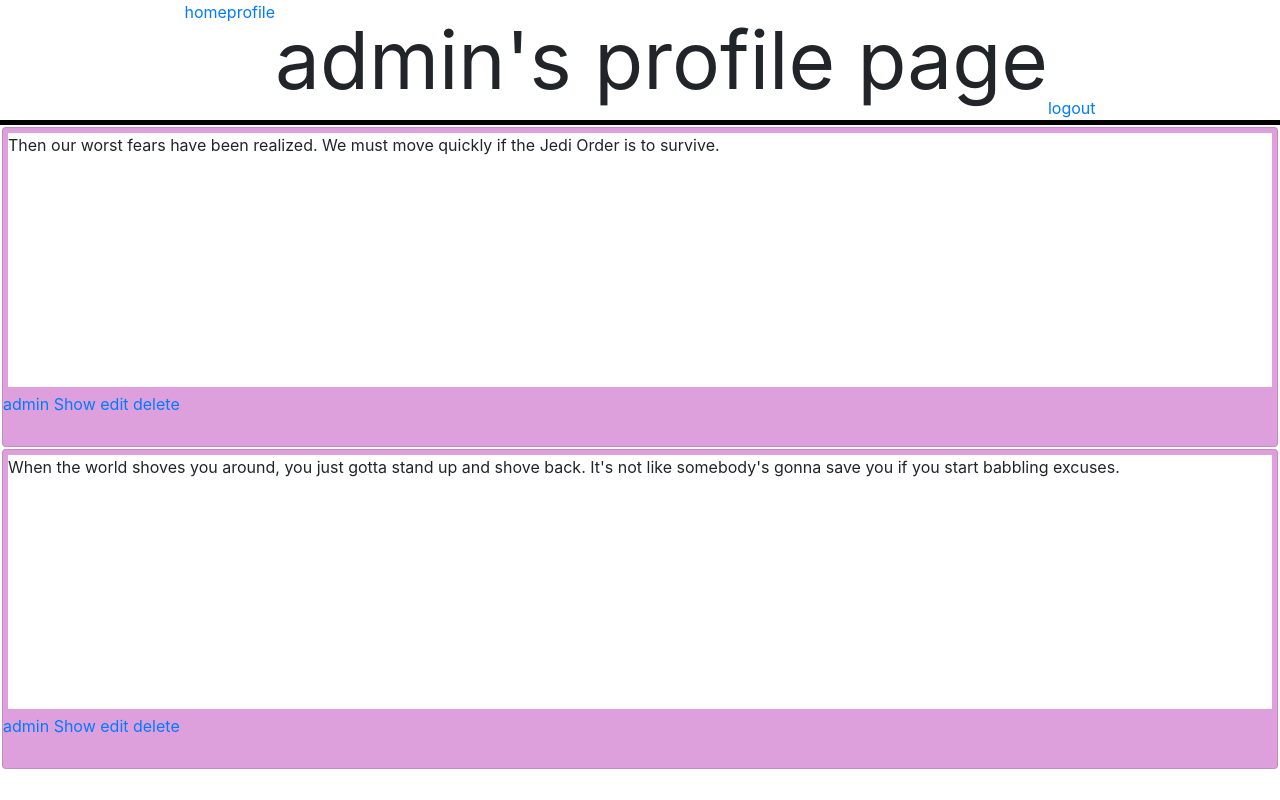
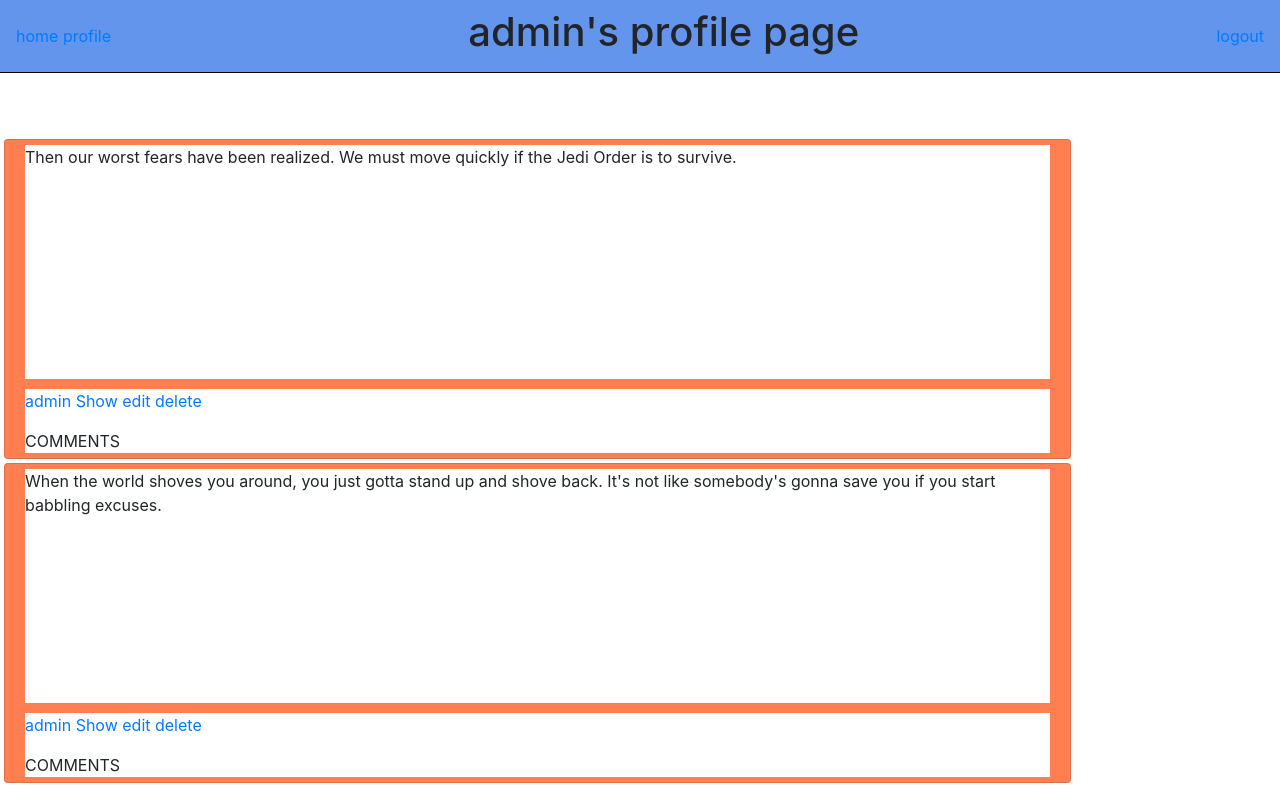
Before and after one commit to Guy-Norkunas/Rails-Group-Project, a Rails app: page /profile in a window 1280 px wide. Run offline with Rails 7, Linux system fonts and the light colour scheme; a user stored in the database is signed in; data comes from the database, SQL or seed files in the repository; style sheets or scripts are compiled from the project's sources.

Commit message:
added homepage wireframe

```diff
--- a/app/assets/stylesheets/main.scss
+++ b/app/assets/stylesheets/main.scss
@@ -1,18 +1,11 @@
 @use "sass:math";
 
 @import 'styles/homepage/post';
-@import 'styles/shared/navbar';
+@import 'styles/shared/nav';
 
 body {
   margin: 0px;
+  padding-top: 135px;
 }
 
-
-$grid-breakpoints: (
-  xs: 0,
-  sm: 576px,
-  md: 768px,
-  lg: 992px,
-  xl: 1200px,
-  xxl: 1500px
-) !default;
+$nav-color: cornflowerblue;
--- a/app/assets/stylesheets/styles/homepage/post.scss
+++ b/app/assets/stylesheets/styles/homepage/post.scss
@@ -1,10 +1,15 @@
 #post {
-  background-color: plum;
-  margin: 2px;
+  background-color: coral;
+  margin: 4px;
   height: 40vh;
-  #content {
+  div{
     margin: 5px;
     background-color: white;
+  }
+  #content {
     height: 80%;
   }
+  #attribute{
+    height: 20%;
+  }
 }
--- /dev/null
+++ b/app/assets/stylesheets/styles/shared/nav.scss
@@ -0,0 +1,6 @@
+#navbar {
+  display: flex;
+  justify-content: space-between;
+  border-bottom: 1px solid black;
+  background-color:cornflowerblue;
+}
--- a/app/assets/stylesheets/styles/shared/navbar.scss
+++ /dev/null
@@ -1,11 +0,0 @@
-#navbar {
-  display: flex;
-  justify-content: center;
-  border-bottom: 5px solid black;
-  #page-title {
-    font-size: 5em;
-  }
-  #logout {
-    align-self: flex-end;
-  }
-}
--- a/app/views/shared/_nav.html.erb
+++ b/app/views/shared/_nav.html.erb
@@ -1,6 +1,8 @@
-<div id = "navbar">
-  <span id = 'home'><%= link_to 'home', home_page_path %></span>
-  <span id = 'profile'><%= link_to 'profile', user_profile_path %></span>
-  <span id = 'page-title'><%= title %></span>
-  <span id = 'logout'><%= link_to 'logout', destroy_user_session_path, method: :delete %></span>
+<div id="navbar" class="navbar fixed-top navbar-light">
+  <div>
+    <span id='home'><%= link_to 'home', home_page_path %></span>
+    <span id='profile'><%= link_to 'profile', user_profile_path %></span>
+  </div>
+  <h1 id='page-title'><%= title %></h1>
+  <span id='logout'><%= link_to 'logout', destroy_user_session_path, method: :delete %></span>
 </div>
--- a/app/views/shared/_post.html.erb
+++ b/app/views/shared/_post.html.erb
@@ -1,16 +1,18 @@
 <% @posts.all.each do |post| %>
-<div id ="post" class = "card" >
-<!-- Content --->
- <div id = "content"> <p><%= post.content %></p></div>
-
-<!-- Links --->
-    <div id = "attribute">
+	<div id="post" class="card col-lg-10">
+	<!-- Post Content --->
+	<div id="content">
+		<p><%= post.content %></p>
+	</div>
+	<!-- Post Associations --->
+	<div id="attribute">
 		<p><%= link_to "#{post.user.username}", show_profile_path(post.user) %>
 			<%= link_to "Show", post_path(post) %>
 			<% if post.user == current_user %>
 			<%= link_to "edit", edit_post_path(post) %>
 			<%= link_to "delete", post_path(post), method: :delete, data: { confirm: 'Are you sure?' } %>
 			<% end %></p>
+		<p> COMMENTS</p>
 	</div>
 	</div>
 <% end %>
```
Also changed, not shown: app/views/post/index.html.erb (+13 -8 lines). Lines whose indentation alone changed are shown as unchanged.
